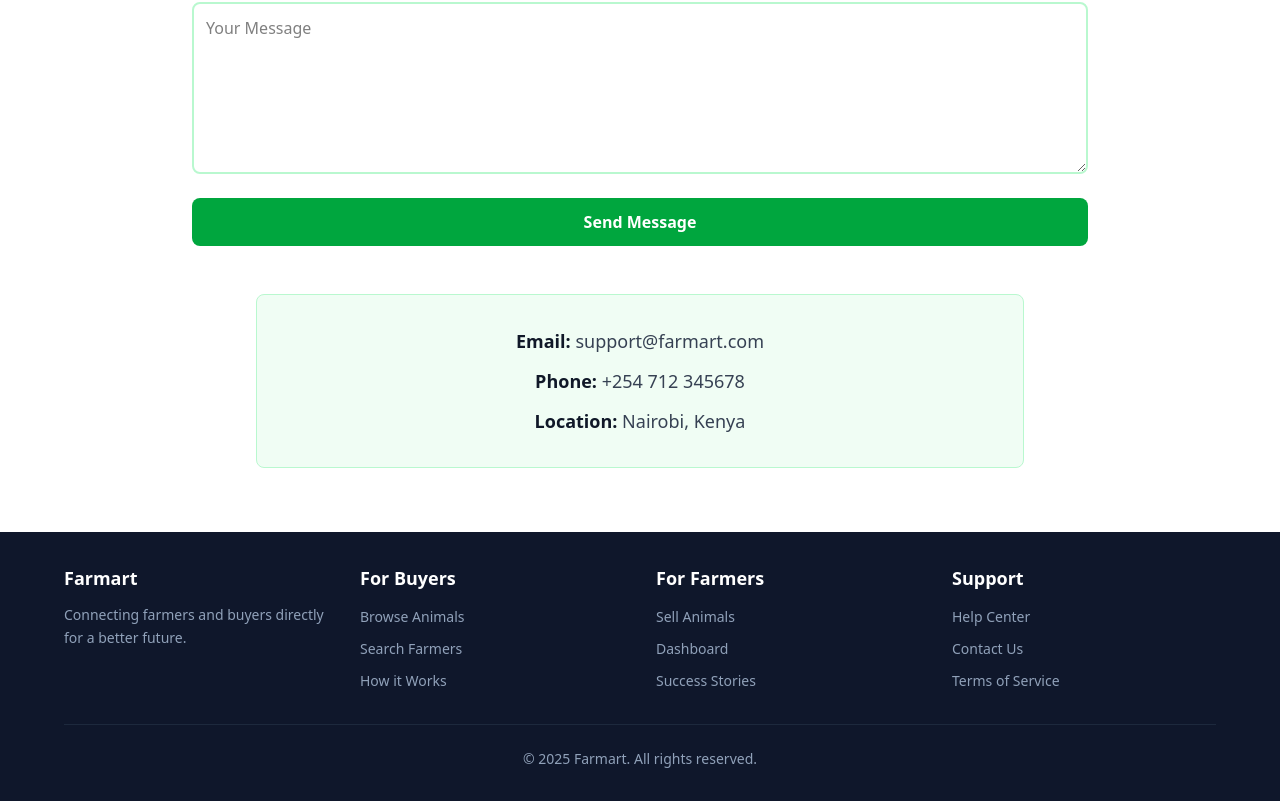
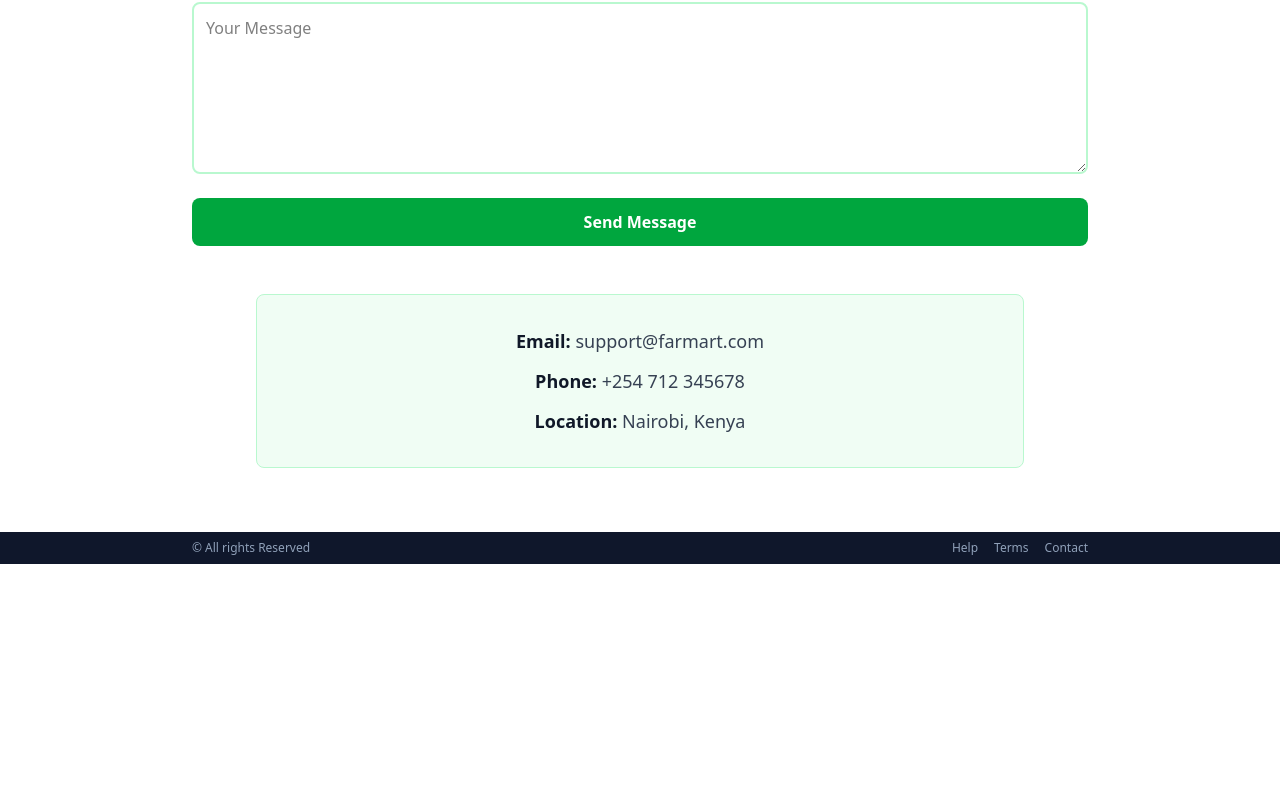
Before and after one commit to Elvis24-tech/Farm-Fresh, a React (Vite) app: page / in a window 1280 px wide. Shown: the part 2825-3626 px from the top of the page. After the commit the page ends 3389 px from the top, so only its background shows below. Built offline with nearby package versions, Linux system fonts and the light colour scheme; no server answers.

Commit message:
styled footer

```diff
--- a/src/components/Footer.jsx
+++ b/src/components/Footer.jsx
@@ -1,85 +1,12 @@
 export default function Footer() {
   return (
-    <footer className="bg-slate-900 text-white py-8 px-8">
-      <div className="max-w-6xl mx-auto">
-
-        <div className="grid grid-cols-1 md:grid-cols-2 lg:grid-cols-4 gap-8 mb-8">
-
-          <div>
-            <h3 className="text-lg font-semibold mb-3">Farmart</h3>
-            <p className="text-slate-400 text-sm leading-relaxed">
-              Connecting farmers and buyers directly for a better future.
-            </p>
-          </div>
-
-          <div>
-            <h3 className="text-lg font-semibold mb-3">For Buyers</h3>
-            <ul className="space-y-2">
-              <li>
-                <a href="#" className="text-slate-400 hover:text-white transition-colors text-sm">
-                  Browse Animals
-                </a>
-              </li>
-              <li>
-                <a href="#" className="text-slate-400 hover:text-white transition-colors text-sm">
-                  Search Farmers
-                </a>
-              </li>
-              <li>
-                <a href="#" className="text-slate-400 hover:text-white transition-colors text-sm">
-                  How it Works
-                </a>
-              </li>
-            </ul>
-          </div>
-
-          <div>
-            <h3 className="text-lg font-semibold mb-3">For Farmers</h3>
-            <ul className="space-y-2">
-              <li>
-                <a href="#" className="text-slate-400 hover:text-white transition-colors text-sm">
-                  Sell Animals
-                </a>
-              </li>
-              <li>
-                <a href="#" className="text-slate-400 hover:text-white transition-colors text-sm">
-                  Dashboard
-                </a>
-              </li>
-              <li>
-                <a href="#" className="text-slate-400 hover:text-white transition-colors text-sm">
-                  Success Stories
-                </a>
-              </li>
-            </ul>
-          </div>
-
-          <div>
-            <h3 className="text-lg font-semibold mb-3">Support</h3>
-            <ul className="space-y-2">
-              <li>
-                <a href="#" className="text-slate-400 hover:text-white transition-colors text-sm">
-                  Help Center
-                </a>
-              </li>
-              <li>
-                <a href="#" className="text-slate-400 hover:text-white transition-colors text-sm">
-                  Contact Us
-                </a>
-              </li>
-              <li>
-                <a href="#" className="text-slate-400 hover:text-white transition-colors text-sm">
-                  Terms of Service
-                </a>
-              </li>
-            </ul>
-          </div>
-        </div>
-
-        <div className="border-t border-slate-800 pt-6 text-center">
-          <p className="text-slate-400 text-sm">
-            &copy; 2025 Farmart. All rights reserved.
-          </p>
+    <footer className="bg-slate-900 text-white py-2 px-4 text-xs">
+      <div className="max-w-4xl mx-auto flex flex-col md:flex-row justify-between items-center space-y-2 md:space-y-0">
+        <p className="text-slate-400">&copy; All rights Reserved</p>
+        <div className="flex space-x-4">
+          <a href="#" className="text-slate-400 hover:text-white">Help</a>
+          <a href="#" className="text-slate-400 hover:text-white">Terms</a>
+          <a href="#" className="text-slate-400 hover:text-white">Contact</a>
         </div>
       </div>
     </footer>
```
